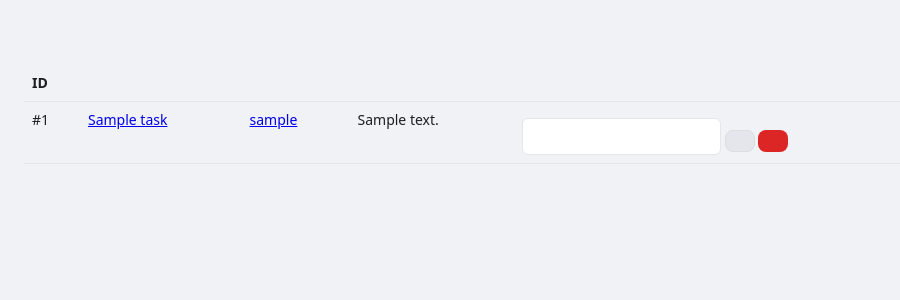
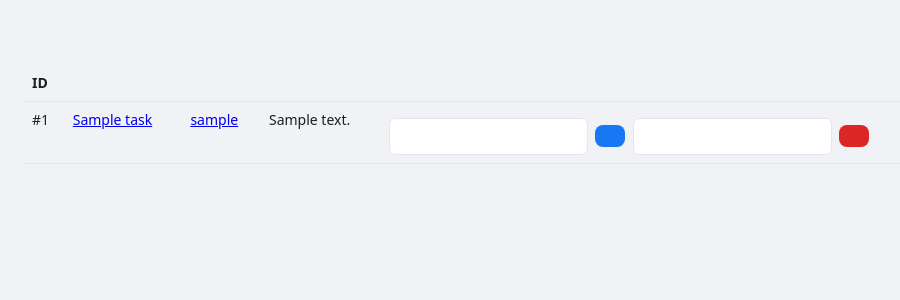
Before and after one commit to NGnif/task, a Python web app: template app/templates/approvals.html in a window 1280 px wide. Shown: the part 75-375 px from the top of the page, without its empty margins (132-1032 px from the left). Run offline with Jinja, Linux system fonts and the light colour scheme; the template is opened without the code that fills it: most values are stand-ins (such as "Sample title", 1, 10 or a date in 2020).

Commit message:
local work

```diff
--- a/app/templates/approvals.html
+++ b/app/templates/approvals.html
@@ -1,7 +1,25 @@
 {% extends 'base.html' %}
 {% block title %}{{ t('approvals') }} - {{ t('app_name') }}{% endblock %}
+
 {% block content %}
   <div class="header-row"><h1>{{ t('approvals') }}</h1></div>
+
+  {# --- Mobile helpers & overrides (safe to keep inline) --- #}
+  <style>
+    /* Make wide tables usable on phones */
+    .table-responsive{ width:100%; overflow-x:auto; -webkit-overflow-scrolling:touch; }
+    /* Preserve line breaks/long words in notes */
+    .preserve-newlines{ white-space:pre-wrap; word-break:break-word; }
+    /* Let inputs/buttons wrap nicely */
+    .inline-form{ display:inline-flex; gap:.5rem; align-items:center; flex-wrap:wrap; }
+
+    /* Your global CSS hides .table under 720px; override that here */
+    @media (max-width:720px){
+      .table{ display:table; }                /* un-hide the table */
+      .actions{ flex-wrap:wrap; }             /* avoid squishing buttons */
+      .actions input[type="text"]{ min-width:160px; }
+    }
+  </style>
 
   <div class="table-responsive">
     <table class="table">
@@ -14,45 +32,66 @@
           <th scope="col">{{ t('actions') }}</th>
         </tr>
       </thead>
+
       <tbody>
         {% for r in requests %}
           <tr>
-            <td data-label="ID">#{{ r.id }}</td>
-            <td data-label="{{ t('title') }}">
+            <td>#{{ r.id }}</td>
+
+            <td>
               {% if r.task %}
                 <a href="{{ url_for('main.task_detail', task_id=r.task.id) }}">{{ r.task.title }}</a>
               {% else %}
                 <span class="muted">—</span>
               {% endif %}
             </td>
-            <td data-label="{{ t('assignee') }}">
+
+            <td>
               {% if r.requested_by %}
                 <a href="{{ url_for('main.user_profile', username=r.requested_by.username) }}">{{ r.requested_by.username }}</a>
               {% else %}
                 <span class="muted">—</span>
               {% endif %}
             </td>
-            <td data-label="{{ t('note') }}">
+
+            <td>
               {% if r.note %}
                 <div class="preserve-newlines">{{ r.note | e }}</div>
               {% else %}
                 <span class="muted">—</span>
               {% endif %}
             </td>
-            <td class="actions" data-label="{{ t('actions') }}">
-              <form method="post" action="{{ url_for('main.approvals_action', req_id=r.id) }}" class="inline-form">
+
+            <td class="actions">
+              <form method="post" action="{{ url_for('main.approvals_approve', req_id=r.id) }}" class="inline-form">
                 {% if csrf_token %}{{ csrf_token() }}{% endif %}
-                <label for="decision_note_{{ r.id }}" class="sr-only">{{ t('decision_note') }}</label>
-                <input id="decision_note_{{ r.id }}" name="decision_note" type="text" placeholder="{{ t('decision_note') }}" autocomplete="off" />
-                <button class="btn" name="decision" value="approve" type="submit">{{ t('approve') }}</button>
-                <button class="btn danger" name="decision" value="reject" type="submit">{{ t('reject') }}</button>
+                <label for="approve_note_{{ r.id }}" class="sr-only">{{ t('decision_note') }}</label>
+                <input id="approve_note_{{ r.id }}" type="text" name="decision_note" placeholder="{{ t('decision_note') }}" autocomplete="off" />
+                <button class="btn primary" type="submit">{{ t('approve') }}</button>
+              </form>
+
+              <form method="post" action="{{ url_for('main.approvals_reject', req_id=r.id) }}" class="inline-form">
+                {% if csrf_token %}{{ csrf_token() }}{% endif %}
+                <label for="reject_note_{{ r.id }}" class="sr-only">{{ t('decision_note') }}</label>
+                <input id="reject_note_{{ r.id }}" type="text" name="decision_note" placeholder="{{ t('decision_note') }}" autocomplete="off" />
+                <button class="btn danger" type="submit">{{ t('reject') }}</button>
               </form>
             </td>
           </tr>
         {% else %}
-          <tr><td colspan="5" class="muted">{{ t('no_tasks') }}</td></tr>
+          <tr>
+            <td colspan="5" class="muted">{{ t('no_tasks') }}</td>
+          </tr>
         {% endfor %}
       </tbody>
     </table>
   </div>
+
+  {# Screen-reader only utility (if not already in your global CSS) #}
+  <style>
+    .sr-only{
+      position:absolute; width:1px; height:1px; padding:0; margin:-1px;
+      overflow:hidden; clip:rect(0,0,0,0); white-space:nowrap; border:0;
+    }
+  </style>
 {% endblock %}
```
